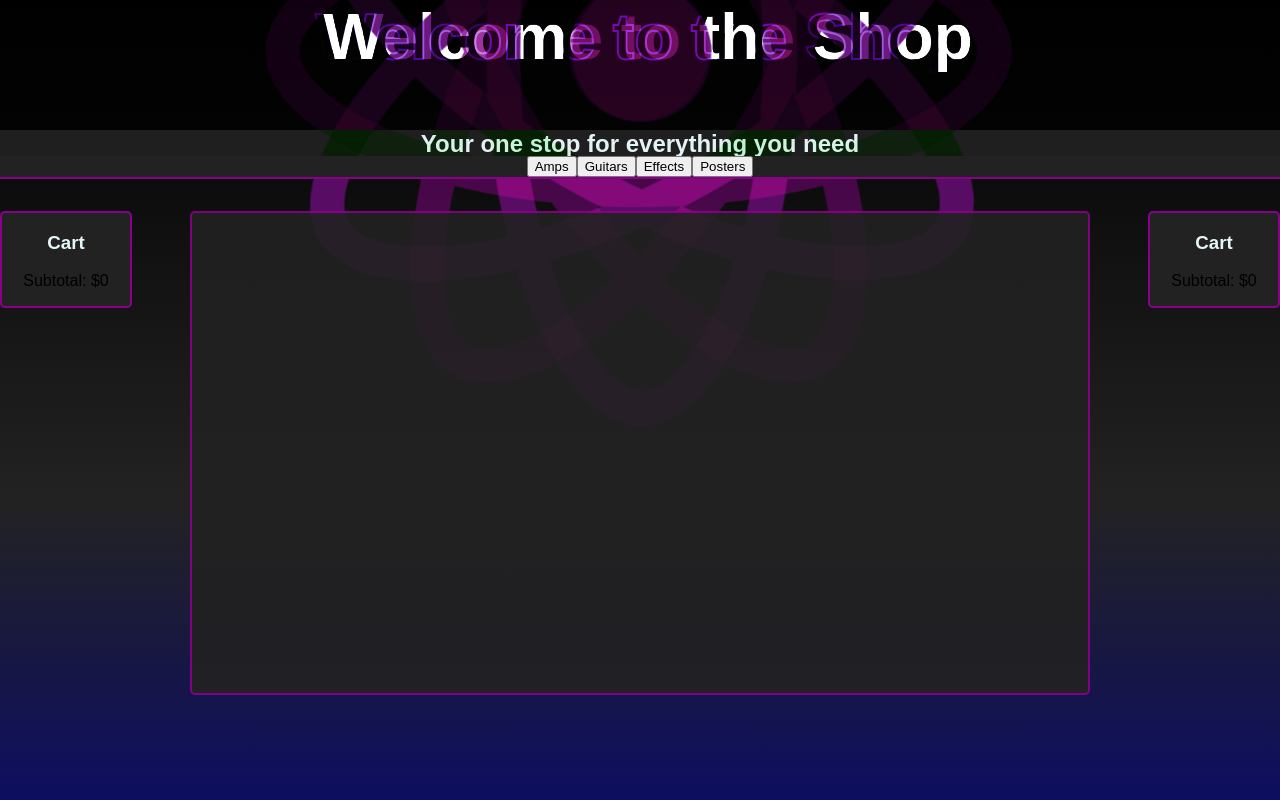
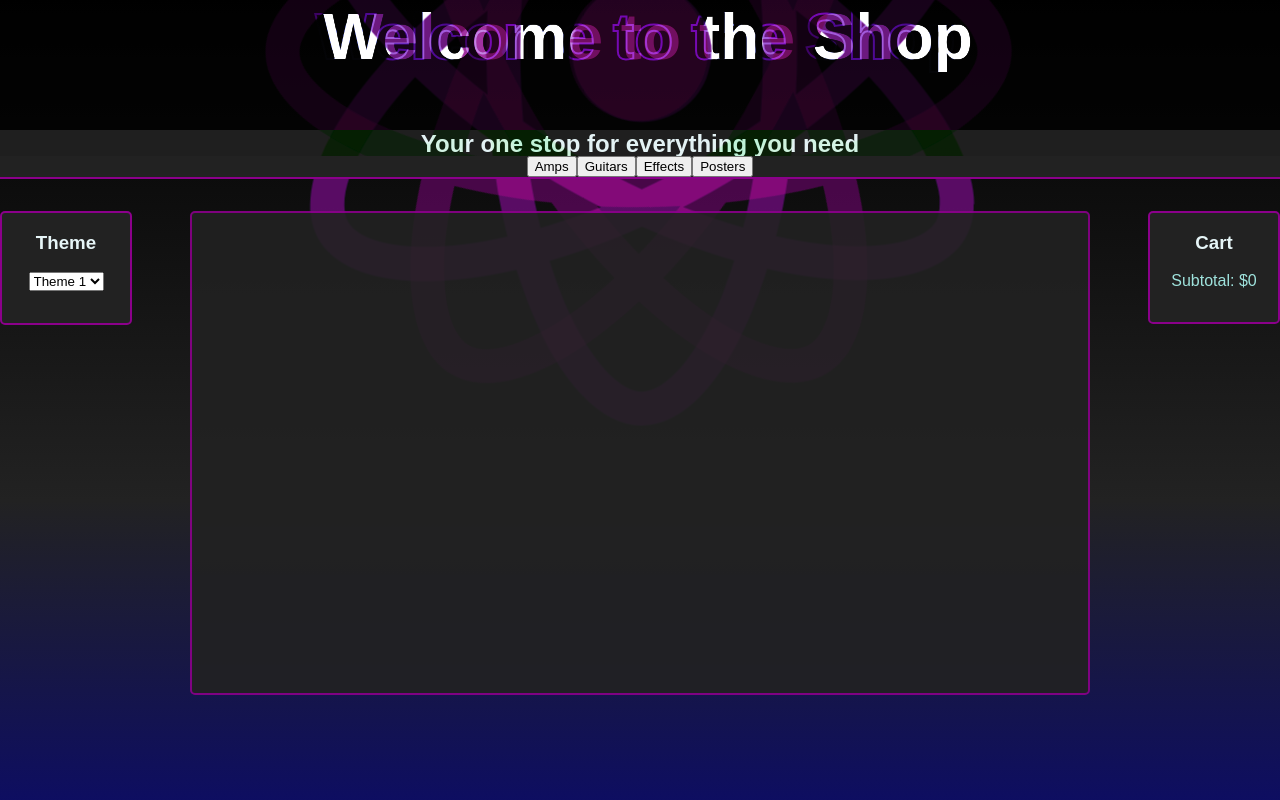
Before and after one commit to demariadaniel/musicShopApp, a React (Create React App) app: page /shop in a window 1280 px wide. Shown: the top 800 px of the page. Built offline with nearby package versions, Linux system fonts and the light colour scheme.

Commit message:
Starting Themes

```diff
--- a/src/components/Shop.jsx
+++ b/src/components/Shop.jsx
@@ -5,6 +5,7 @@ import Guitars from "../data/Guitars";
 import Effects from "../data/Effects";
 import Posters from "../data/Posters";
 import Cart from './Cart';
+import Themes from './Themes';
 import ShopPage from "./ShopPage";
 import ItemDetails from "./ItemDetails";
 
@@ -23,7 +24,7 @@ export default class Shop extends Component {
             </Link>
           ))}
         </nav>
-        <Cart className="left" />
+        <Themes className="left" />
         <div className="shopPage--parent windows--neon transparent">
           <Switch>
             {this.state.products.map(product => (
--- /dev/null
+++ b/src/components/Themes.jsx
@@ -0,0 +1,21 @@
+import React, { Component } from "react";
+
+class Themes extends Component {
+  render(){
+    const {className} = this.props;
+    return(
+      <div className={`theme windows--neon ${className}`}>
+        <h3 className="text--color1">
+          Theme
+        </h3>
+        <select>
+          <option>Theme 1</option>
+          <option>Theme 2</option>
+          <option>Theme 3</option>
+        </select>
+      </div>
+      )
+    }
+}
+
+export default Themes;
--- a/src/styles/App.css
+++ b/src/styles/App.css
@@ -166,12 +166,17 @@ html {
 .right {
   right: 0vw; }
 
-.cart {
+.cart, .theme {
   position: absolute;
   display: inline-block;
   width: 10vw;
   vertical-align: top;
-  z-index: 2; }
+  z-index: 2;
+  padding-bottom: 2em; }
+
+.cart p {
+  margin-bottom: 0px;
+  color: var(--colorD); }
 
 nav {
   background-color: var(--color0);
--- a/src/styles/app.scss
+++ b/src/styles/app.scss
@@ -37,12 +37,18 @@
   right: 0vw;
 }
 
-.cart {
+.cart, .theme {
   position: absolute;
   display: inline-block;
   width: 10vw;
   vertical-align: top;
   z-index: 2;
+  padding-bottom: 2em;
+}
+
+.cart p {
+  margin-bottom: 0px;
+  color: $colorD;
 }
 
 nav {
```
